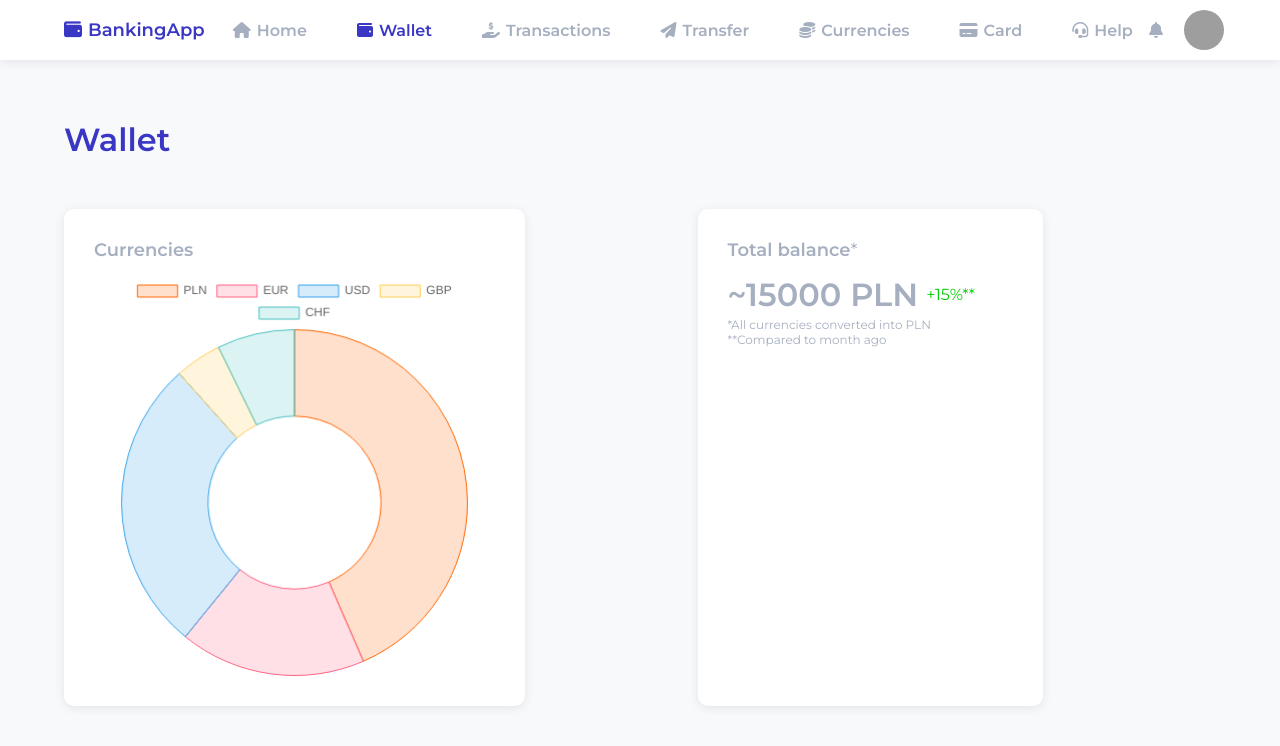
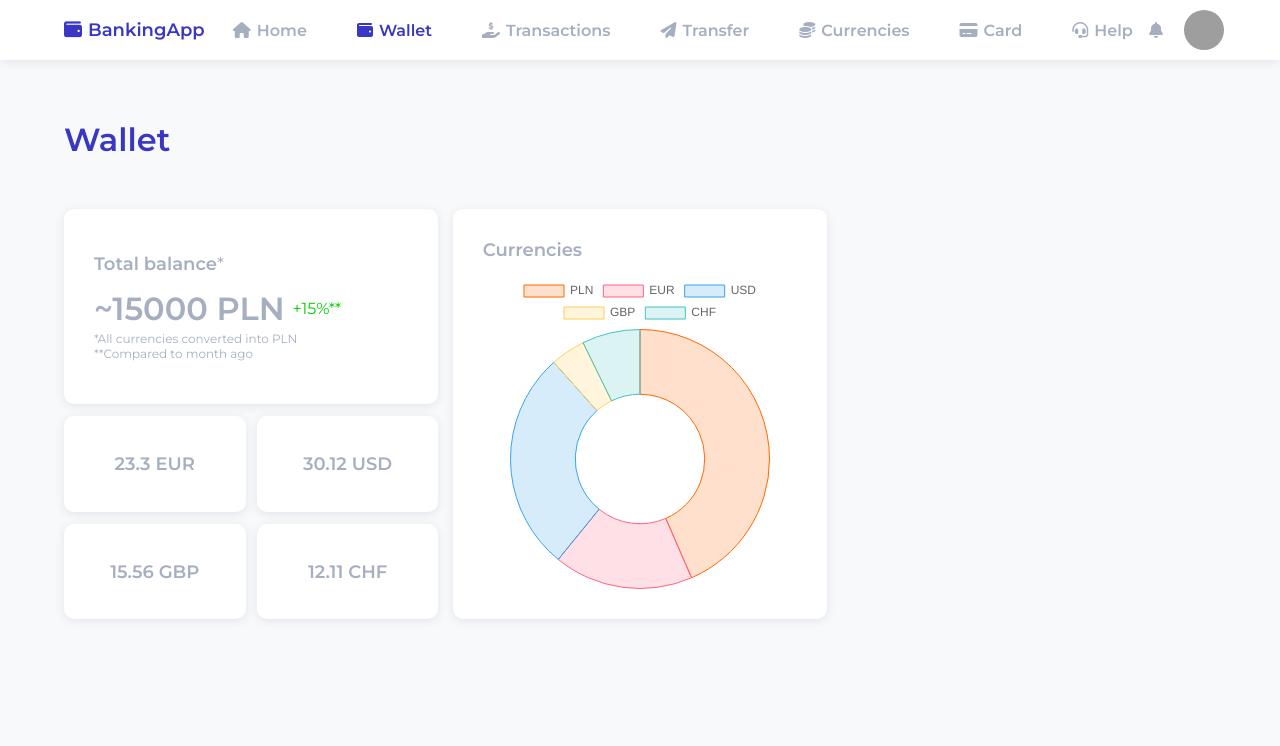
Before and after one commit to MiloszBaranskiDev/BankingApp, a React (Create React App) app: page /wallet in a window 1280 px wide. Shown: the top 746 px of the page. Built offline with nearby package versions, Linux system fonts and the light colour scheme; grey boxes are pictures that could not be loaded.

Commit message:
add currencies in Wallet view

```diff
--- /dev/null
+++ b/src/elements/Wallet/CurrencyBalance.tsx
@@ -0,0 +1,39 @@
+import styled from "styled-components";
+
+interface Props {
+  symbol: string;
+  amount: number;
+}
+
+const S_CurrencyBalance = styled.div`
+  flex-basis: 48.5%;
+  display: flex;
+  align-items: center;
+  justify-content: center;
+  margin-bottom: 12px;
+  padding: ${(props) => props.theme.tilePadding};
+  border-radius: ${(props) => props.theme.radius};
+  background-color: ${(props) => props.theme.colors.bgc};
+  box-shadow: ${(props) => props.theme.shadow};
+  @media (min-width: ${(props) => props.theme.breakpoints.tablet}) {
+    &:nth-last-of-type(-n + 2) {
+      margin-bottom: 0;
+    }
+  }
+  p {
+    font-size: ${(props) => props.theme.typography.size_big};
+    font-weight: ${(props) => props.theme.typography.weight_bold};
+  }
+`;
+
+const CurrencyBalance: React.FC<Props> = ({ symbol, amount }) => {
+  return (
+    <S_CurrencyBalance>
+      <p>
+        {amount} {symbol}
+      </p>
+    </S_CurrencyBalance>
+  );
+};
+
+export default CurrencyBalance;
--- a/src/parts/Wallet/Chart.tsx
+++ b/src/parts/Wallet/Chart.tsx
@@ -16,6 +16,7 @@ interface IChartData {
 }
 
 const S_Chart = styled.div`
+  flex-basis: 100%;
   padding: ${(props) => props.theme.tilePadding};
   border-radius: ${(props) => props.theme.radius};
   background-color: ${(props) => props.theme.colors.bgc};
@@ -23,10 +24,6 @@ const S_Chart = styled.div`
   canvas {
     height: auto !important;
     width: 100% !important;
-  }
-  @media (min-width: ${(props) => props.theme.breakpoints.tablet}) {
-    flex-basis: 40%;
-    margin-right: auto;
   }
 `;
 
--- /dev/null
+++ b/src/parts/Wallet/CurrenciesBalance.tsx
@@ -0,0 +1,43 @@
+import styled from "styled-components";
+import CurrencyBalance from "elements/Wallet/CurrencyBalance";
+
+const S_CurrenciesBalance = styled.div`
+  display: flex;
+  flex-wrap: wrap;
+  justify-content: space-between;
+`;
+
+const CurrenciesBalance: React.FC = () => {
+  const example = [
+    {
+      symbol: "eur",
+      amount: 23.3,
+    },
+    {
+      symbol: "usd",
+      amount: 30.12,
+    },
+    {
+      symbol: "gbp",
+      amount: 15.56,
+    },
+    {
+      symbol: "chf",
+      amount: 12.11,
+    },
+  ];
+
+  return (
+    <S_CurrenciesBalance>
+      {example.map((currency) => (
+        <CurrencyBalance
+          symbol={currency.symbol.toUpperCase()}
+          amount={currency.amount}
+          key={currency.symbol}
+        />
+      ))}
+    </S_CurrenciesBalance>
+  );
+};
+
+export default CurrenciesBalance;
--- a/src/parts/Wallet/TotalBalance.tsx
+++ b/src/parts/Wallet/TotalBalance.tsx
@@ -4,14 +4,15 @@ import TotalBalanceAmount from "elements/Wallet/TotalBalanceAmount";
 import TotalBalanceInfo from "elements/Wallet/TotalBalanceInfo";
 
 const S_TotalBalance = styled.div`
+  margin-bottom: 12px;
+  flex-basis: 100%;
+  display: flex;
+  flex-direction: column;
+  justify-content: center;
   padding: ${(props) => props.theme.tilePadding};
   border-radius: ${(props) => props.theme.radius};
   background-color: ${(props) => props.theme.colors.bgc};
   box-shadow: ${(props) => props.theme.shadow};
-  @media (min-width: ${(props) => props.theme.breakpoints.tablet}) {
-    flex-basis: 30%;
-    margin-right: auto;
-  }
   h2 {
     span {
       font-weight: ${(props) => props.theme.typography.weight_normal};
--- a/src/views/Wallet.tsx
+++ b/src/views/Wallet.tsx
@@ -2,12 +2,27 @@ import styled from "styled-components";
 import S_PageTitle from "elements/layout/S_PageTitle";
 import Chart from "parts/Wallet/Chart";
 import TotalBalance from "parts/Wallet/TotalBalance";
+import CurrenciesBalance from "parts/Wallet/CurrenciesBalance";
 
 const S_Box = styled.div`
   margin-top: 30px;
   @media (min-width: ${(props) => props.theme.breakpoints.tablet}) {
     display: flex;
+    justify-content: space-between;
     flex-wrap: wrap;
+    align-items: stretch;
+  }
+`;
+
+const S_Column = styled.div`
+  @media (min-width: ${(props) => props.theme.breakpoints.tablet}) {
+    flex-basis: 49%;
+    display: flex;
+    flex-wrap: wrap;
+    justify-content: flex-start;
+  }
+  @media (min-width: ${(props) => props.theme.breakpoints.desktop}) {
+    flex-basis: 32.5%;
   }
 `;
 
@@ -16,8 +31,14 @@ const Wallet: React.FC = () => {
     <>
       <S_PageTitle>Wallet</S_PageTitle>
       <S_Box>
-        <Chart />
-        <TotalBalance />
+        <S_Column>
+          <TotalBalance />
+          <CurrenciesBalance />
+        </S_Column>
+        <S_Column>
+          <Chart />
+        </S_Column>
+        <S_Column></S_Column>
       </S_Box>
     </>
   );
```
